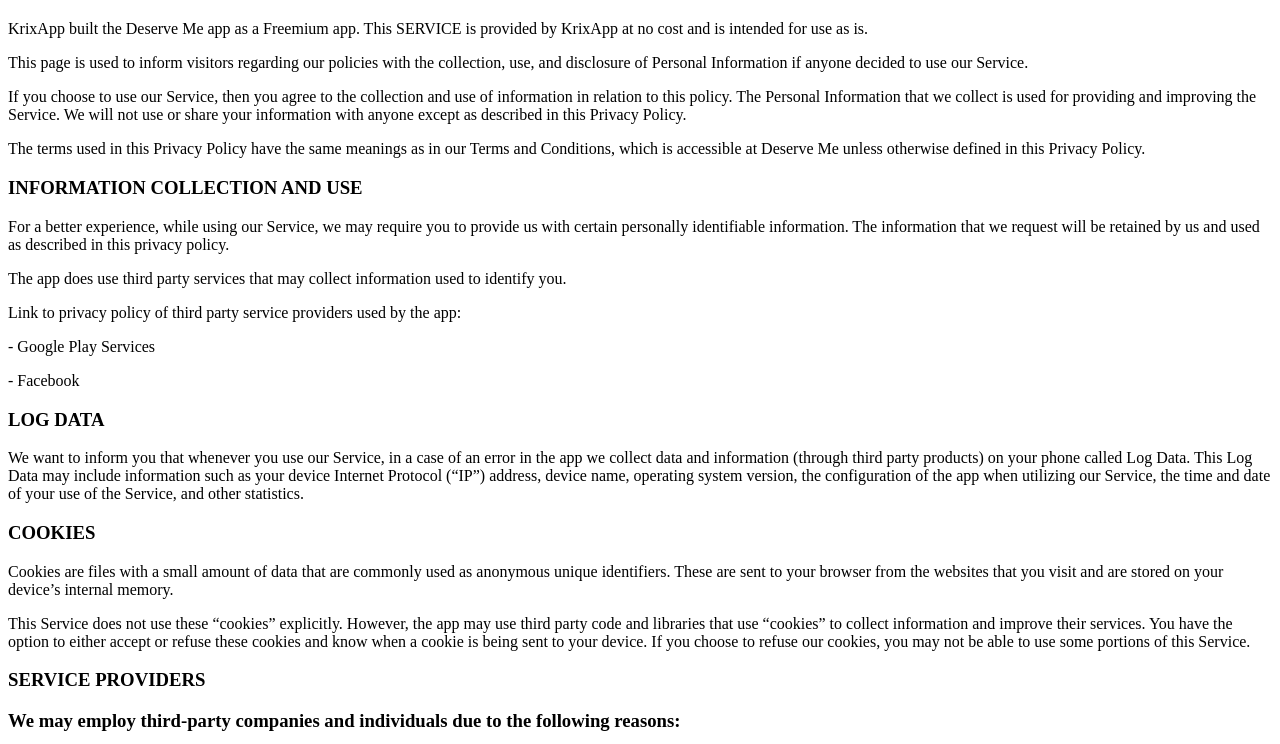
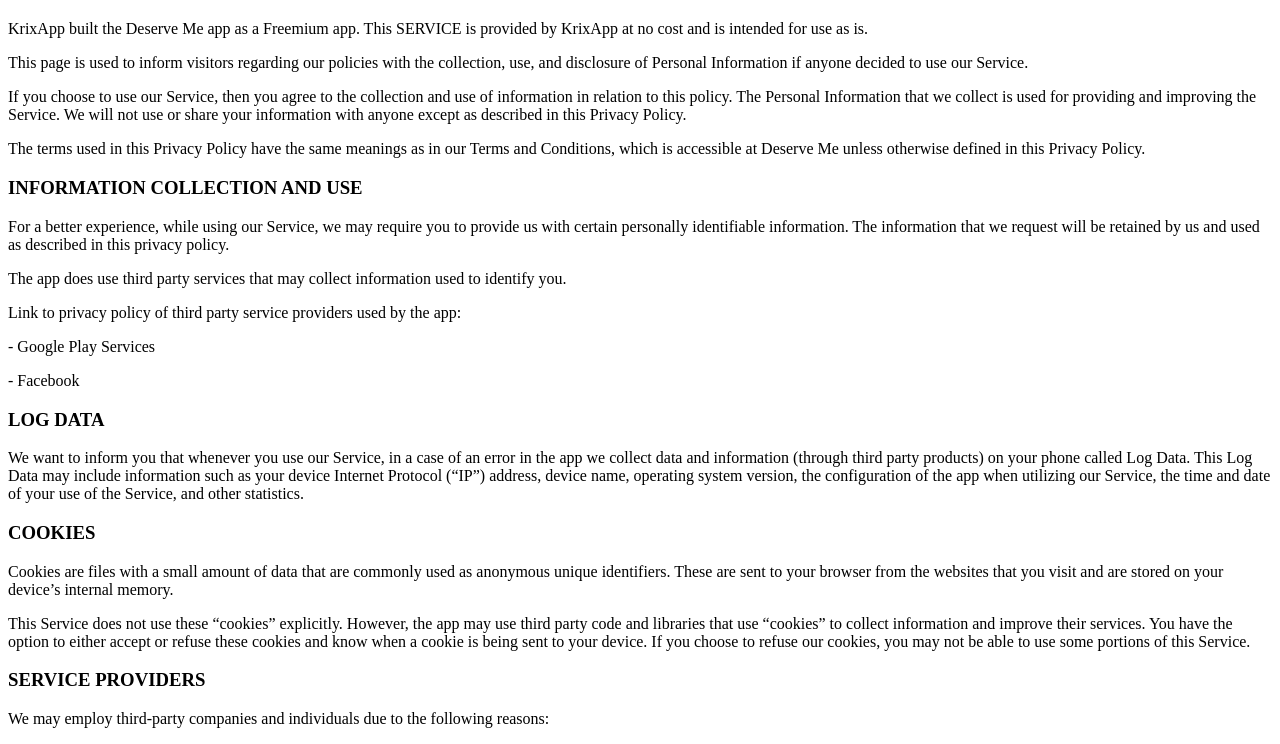
Before and after one commit to KrixApp/PrivacyPolicy, a plain HTML site: page index.html in a window 1280 px wide. Shown: the part 46-790 px from the top of the page. Drawn offline with Linux system fonts and the light colour scheme.

Commit message:
Update index.html

```diff
--- a/index.html
+++ b/index.html
@@ -35,7 +35,7 @@
                 This Service does not use these “cookies” explicitly. However, the app may use third party code and libraries that use “cookies” to collect information and improve their services. You have the option to either accept or refuse these cookies and know when a cookie is being sent to your device. If you choose to refuse our cookies, you may not be able to use some portions of this Service.
                 </p><h3>
                 SERVICE PROVIDERS
-                </p><p>
+                </h3><p>
                 We may employ third-party companies and individuals due to the following reasons:
 </p><p>
                 To facilitate our Service; </p><p>
```
